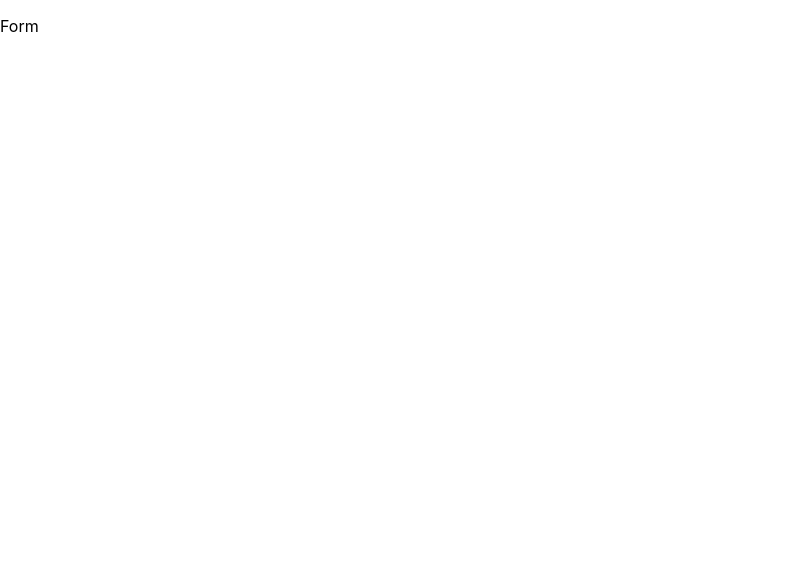
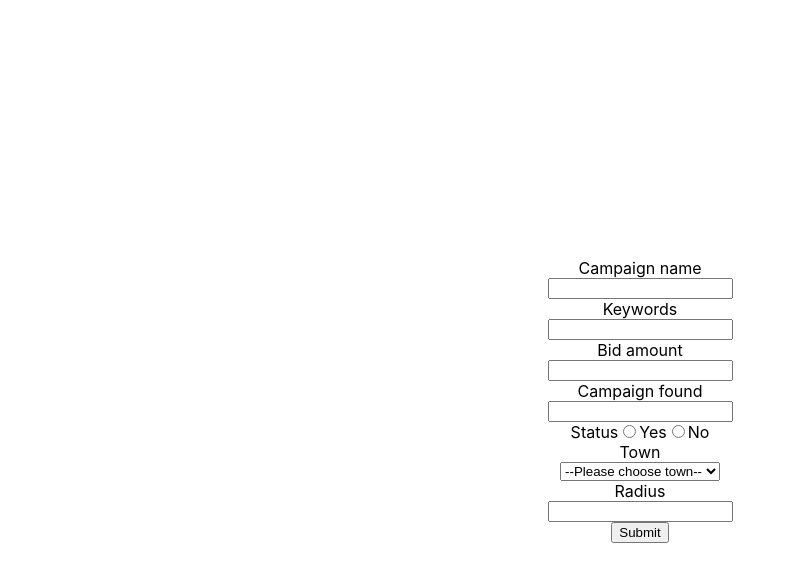
Before and after one commit to KlaudiaKutypa/CRUD, a React (Create React App) app: page /add in a window 1280 px wide. Shown: the top 582 px of the page, without its empty margins (0-795 px from the left). Built offline with nearby package versions, Linux system fonts and the light colour scheme.

Commit message:
draft form

```diff
--- a/src/components/Add.js
+++ b/src/components/Add.js
@@ -1,9 +1,35 @@
-import {React} from 'react';
+import React from 'react';
+import '../css/Add.css';
 
 function Add () {
 
     return(
-        <p>Form</p>
+        <form>
+            <label>Campaign name</label>
+            <input type="text" required />
+            <label>Keywords</label>
+            <input type="text" required />
+            <label>Bid amount</label>
+            <input type="number" required />
+            <label>Campaign found</label>
+            <input type="text" required />
+            <label>Status
+            <input type="radio" id="radioYes" />
+            <label for="range">Yes</label>
+            <input type="radio" id="radioNo" />
+            <label for="range">No</label>
+            </label>
+            <label>Town</label>
+            <select>
+                <option value="">--Please choose town--</option>
+                <option value="Krakow">Krakow</option>
+                <option value="Gdansk">Gdansk</option>
+                <option value="Warszawa">Warszawa</option>
+            </select>
+            <label>Radius</label>
+            <input type="number" required />
+            <button type="submit">Submit</button>
+        </form>
     )
 }
 export default Add;
--- /dev/null
+++ b/src/css/Add.css
@@ -0,0 +1,7 @@
+form {
+    display: flex;
+    justify-content: center;
+    align-items: center;
+    flex-direction: column;
+    height: 100vh;
+}
```
Also changed, not shown: campaign.json (+10 -0 lines).
